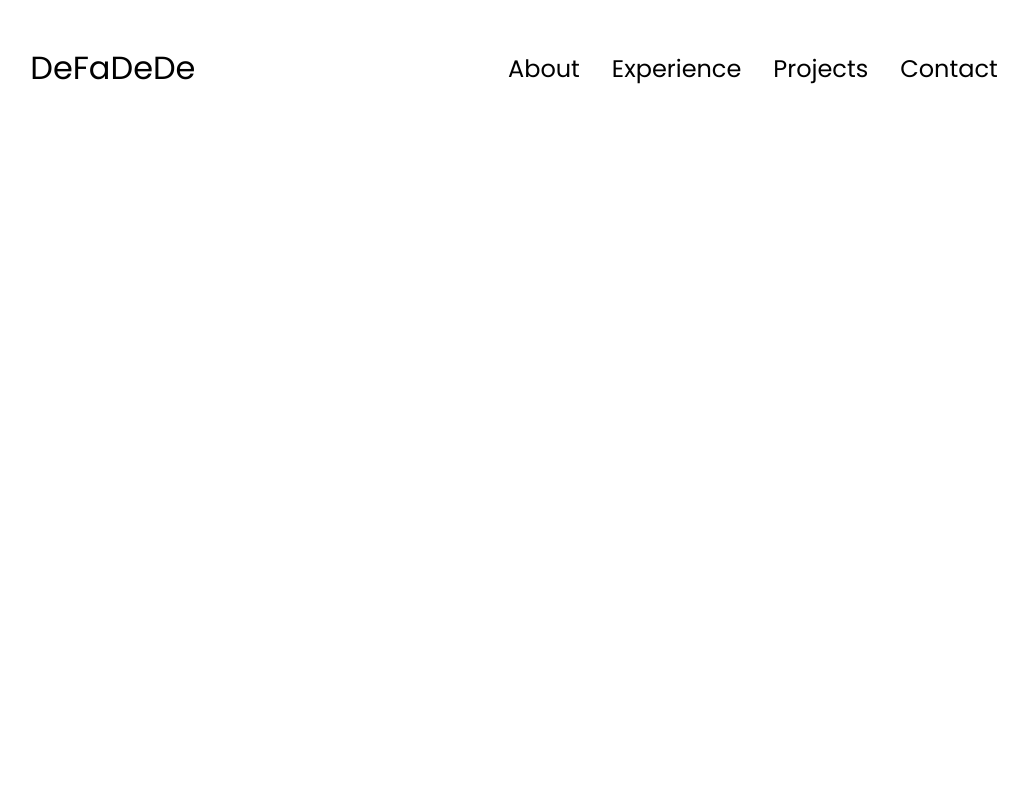
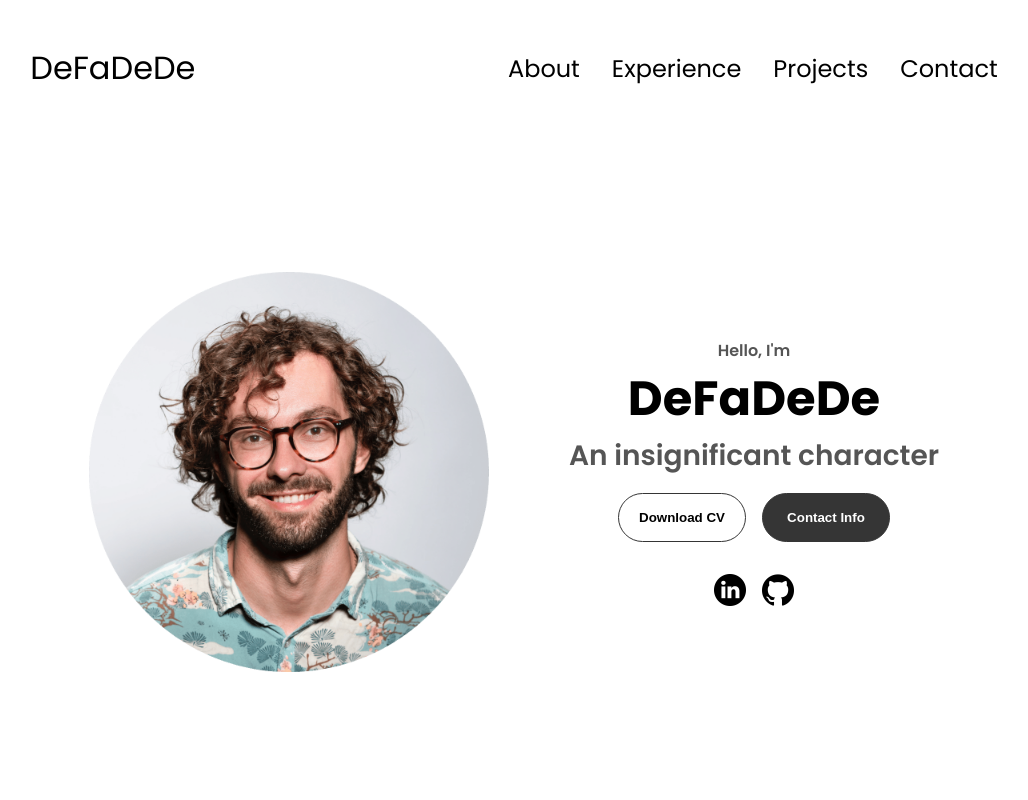
Before and after one commit to DeFaDeDe/DeFaDeDe.github.io, a plain HTML site: page index.html in a window 1280 px wide. Shown: the top 800 px of the page, without its empty margins (126-1154 px from the left). Drawn offline with Linux system fonts and the light colour scheme.

Commit message:
Coutinue at 1:04:58

```diff
--- a/index.html
+++ b/index.html
@@ -36,6 +36,54 @@
         </div>
 
     </nav>
+    <section id="profile">
+        <div class="section__pic-container">
+            <img src="./assets/profile-pic.png" alt="My profile picture">
+        </div>
+        <div class="section__text">
+            <p class="section__text__p1">Hello, I'm</p>
+            <h1 class="title">DeFaDeDe</h1>
+            <p class="section__text__p2">An insignificant character</p>
+            <div class="btn-container">
+                <button
+                class="btn btn-color-2"
+                onclick="window.open('./assets/resume-example.pdf')"
+                >Download CV
+                </button>
+                 <button
+                class="btn btn-color-1"
+                onclick="location.href='./#Contact'"
+                >Contact Info
+                </button>
+            </div>
+            <div id="socials-container">
+                <img src="./assets/linkedin.png"
+                alt="My Linkedin profile"
+                class="icon"
+                onclick="location.href='https://linkedin.com/'"/>
+                <img src="./assets/github.png"
+                alt="My Github profile"
+                class="icon"
+                onclick="location.href='https://github.com/DeFaDeDe'"/>
+            </div>
+        </div>
+    </section>
+    <section id="about">
+        <p class="section__text__p1">Get to Know More</p>
+        <h1 class="title">About Me</h1>
+        <div class="section-container">
+            <div class="section__pic-container">
+                <img src="./assets/about-pic.png" alt="Profile picture" class="about-pic">
+            </div>
+            <div class="about-details-container">
+                <div class="about-containers">
+                    <div class="details-container">
+                        <img src="./assets/experience.png" alt="Experience icon" class="icon">
+                    </div>
+                </div>
+            </div>
+        </div>
+    </section>
     <script src="script.js"></script>
 </body>
 </html>
--- a/script.js
+++ b/script.js
@@ -1,6 +1,6 @@
 function toggleMenu(){
-    const menu=document.querySelector(".menu-links");
-    const icon=document.querySelector(".hamburger-icon");
+    const menu = document.querySelector(".menu-links");
+    const icon = document.querySelector(".hamburger-icon");
     menu.classList.toggle("open");
     icon.classList.toggle("open");
 }
--- a/style.css
+++ b/style.css
@@ -153,3 +153,114 @@ a:hover{
 .hamburger-icon span:first-child{
     transform:none;
 }
+
+/*Sessions*/
+
+section{
+    padding-top: 4vh;
+    height: 94vh;
+    margin: 0 10rem;
+    box-sizing: border-box;
+    min-height: fit-content;
+}
+
+.section-container{
+    display: flex;
+}
+
+/*Profile section*/
+
+#profile{
+    display:flex;
+    justify-content: center;
+    gap: 5rem;
+    height: 80vh;
+}
+
+.section__pic-container{
+    display: flex;
+    height: 400px;
+    width: 400px;
+    margin: auto 0;
+}
+
+.section__text{
+    align-self: center;
+    text-align: center;
+}
+
+.section__text p{
+    font-weight: 600;
+}
+
+.section__text__p1{
+    text-align: center;
+}
+.section__text__p2{
+    font-size: 1.75rem;
+    margin-bottom: 1rem;
+}
+
+.title{
+    font-size:3rem;
+    text-align:center;
+}
+
+#socials-container{
+    display:flex;
+    justify-content:center;
+    margin-top: 1rem;
+    gap: 1rem;
+}
+
+/*Icons*/
+
+.icon{
+    cursor: pointer;
+    height: 2rem;
+    margin-top: 1rem;
+}
+
+/*Buttons*/
+.btn-container{
+    display:flex;
+    justify-content: center;
+    gap: 1rem;
+}
+
+.btn{
+    font-weight:600;
+    transition: all 300ms ease;
+    padding: 1rem;
+    width: 8rem;
+    border-radius: 2rem;
+}
+
+.btn-color-1, .btn-color-2{
+    border: rgb(53,53,53) 0.1rem solid;
+}
+
+.btn-color-1:hover, .btn-color-2:hover{
+    cursor: pointer;
+}
+
+.btn-color-1, .btn-color-2:hover{
+    background: rgb(53,53,53);
+    color: white;
+}
+
+.btn-color-1:hover{
+    background:rgb(0,0,0);
+}
+
+.btn-color-2{
+    background:none;
+}
+
+.btn-color-2:hover{
+    border: rgb(255,255,255) 0.1rem solid;
+}
+
+.btn-container{
+    gap: 1rem;
+}
```
